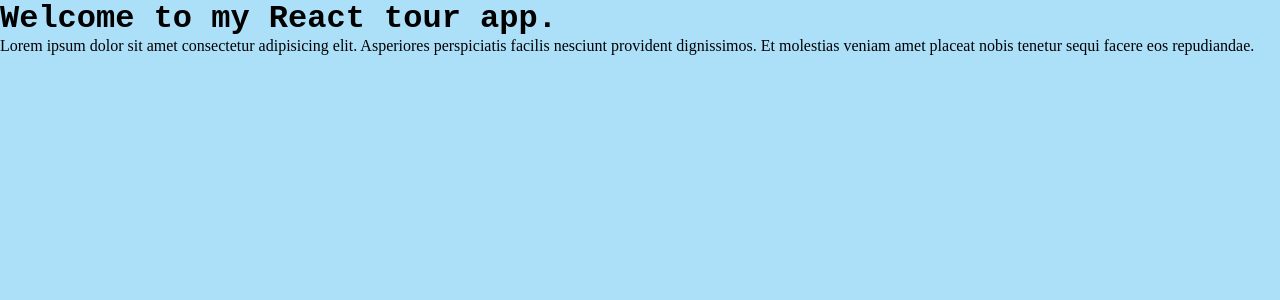
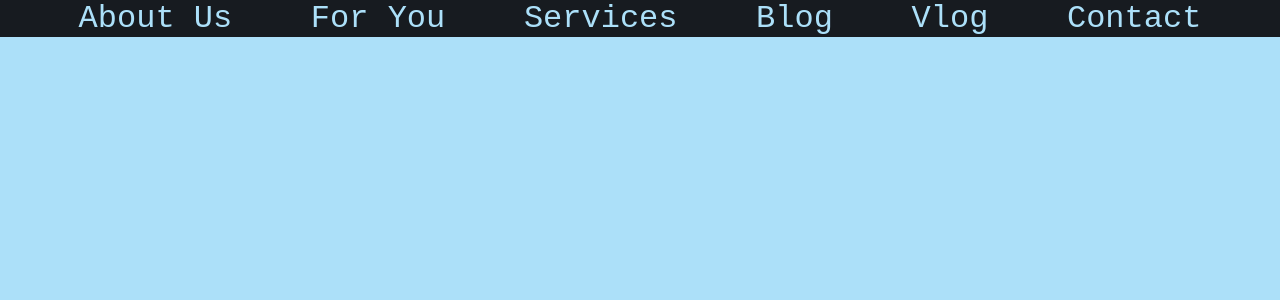
Before and after one commit to Sedat2121/React_Tour_Places, a React (Create React App) app in the folder tour-app/: page / in a window 1280 px wide. Shown: the top 300 px of the page. Built offline with nearby package versions, Linux system fonts and the light colour scheme; a web font is replaced by a local one.

Commit message:
Navbar componnet is created and styled

```diff
--- a/tour-app/src/App.js
+++ b/tour-app/src/App.js
@@ -1,12 +1,12 @@
 import "./App.scss";
+import React from 'react';
+import Navbar from "./components/Navbar/Navbar";
 
-import React from 'react';
 
 const App = () => {
   return (
     <div className="App">
-      <h1>Welcome to my React tour app.</h1>
-      <p>Lorem ipsum dolor sit amet consectetur adipisicing elit. Asperiores perspiciatis facilis nesciunt provident dignissimos. Et molestias veniam amet placeat nobis tenetur sequi facere eos repudiandae.</p>
+      <Navbar />
     </div>
   );
 };
--- a/tour-app/src/components/Navbar/Navbar.jsx
+++ b/tour-app/src/components/Navbar/Navbar.jsx
@@ -4,7 +4,12 @@
 const Navbar = () => {
     return (
         <div className="navbar">
-            <h1>Navbar</h1>
+            <a href="#aboutus">About Us</a>
+            <a href="#foryou">For You</a>
+            <a href="#services">Services</a>
+            <a href="#blog">Blog</a>
+            <a href="#vlog">Vlog</a>
+            <a href="#contact">Contact</a>
         </div>
     );
 }
--- a/tour-app/src/components/Navbar/Navbar.scss
+++ b/tour-app/src/components/Navbar/Navbar.scss
@@ -0,0 +1,12 @@
+@import "../../scss/variables";
+
+.navbar {
+    background-color: $cardNavBgColor;
+    display: flex;
+    justify-content: space-evenly;
+    a {
+        color: $backgroundColor;
+        text-decoration: none;
+        font-size: 2rem;
+    }
+}
```
